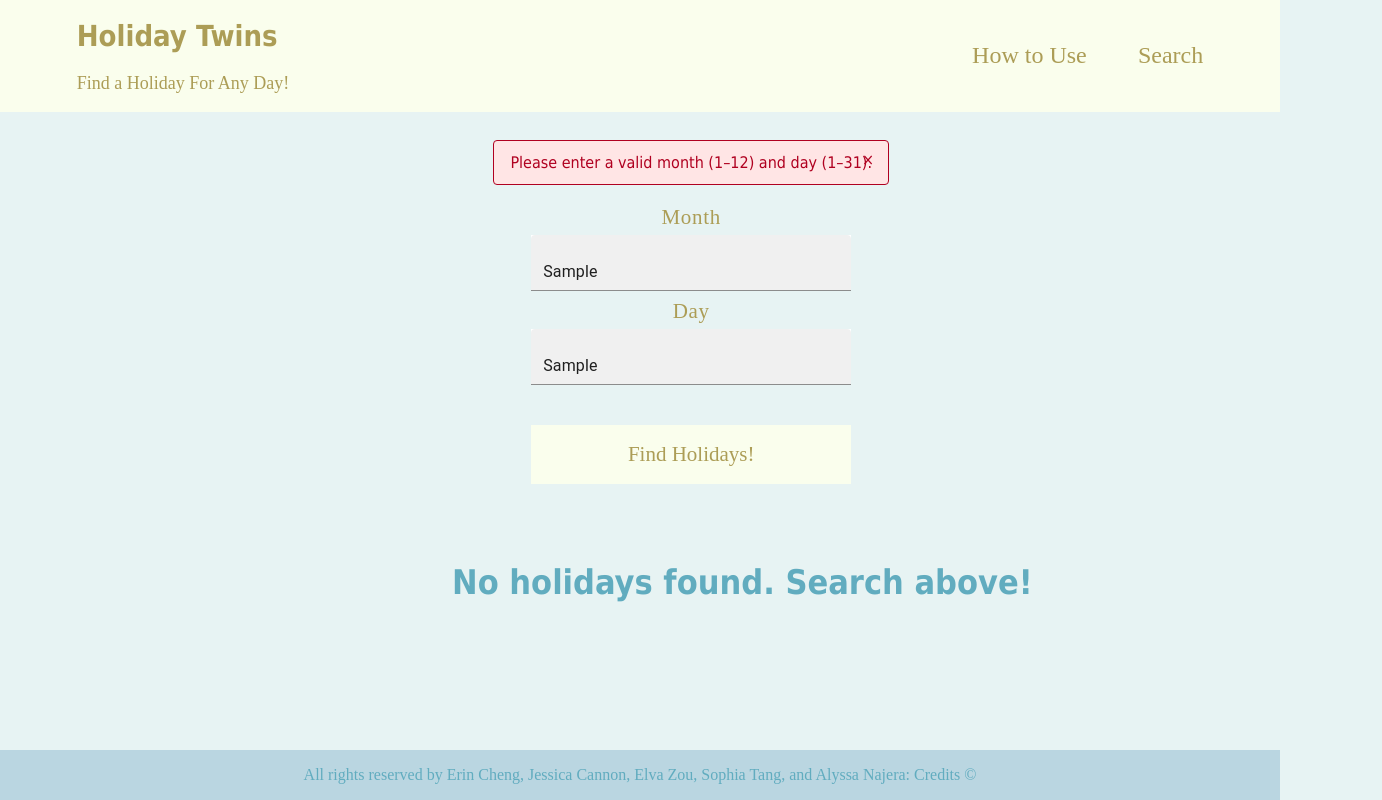
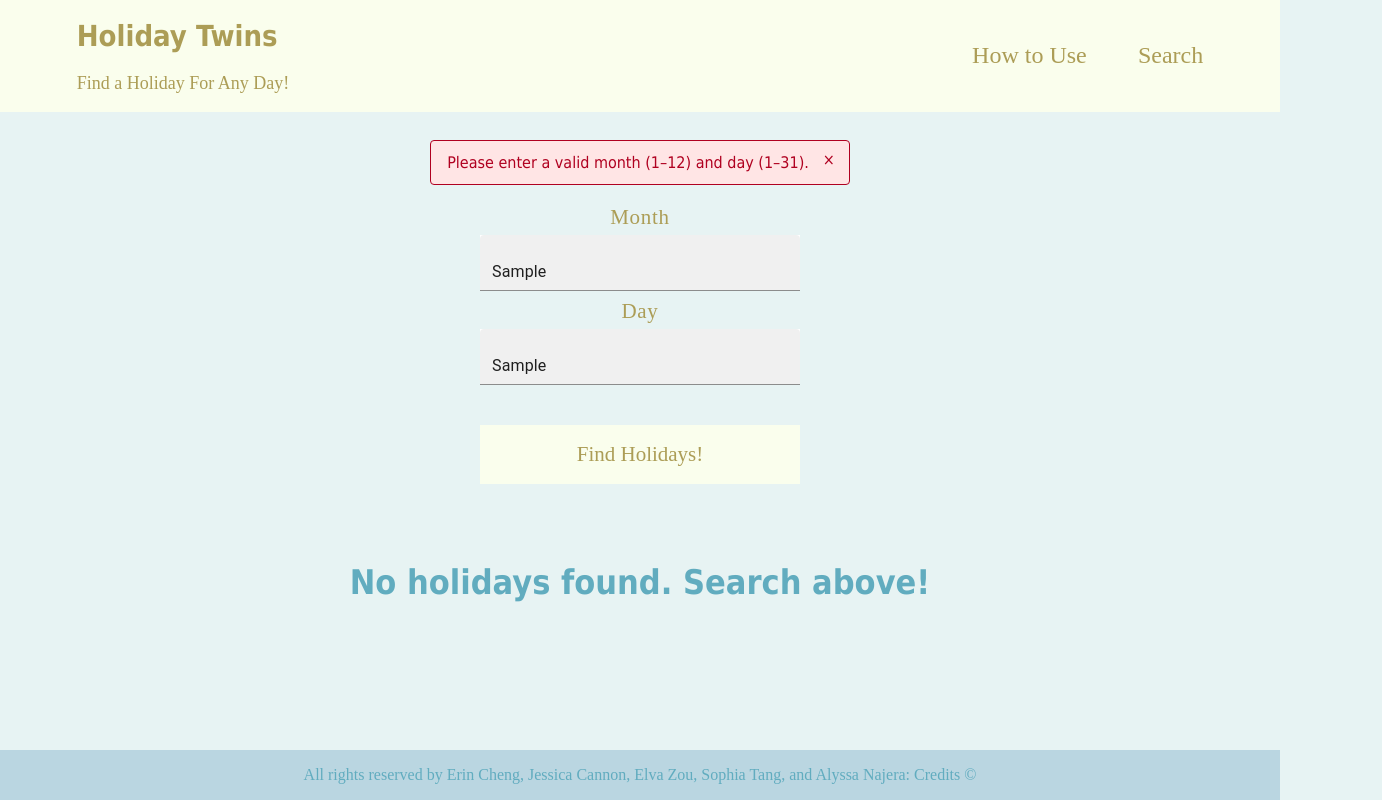
Before and after one commit to jrcann11/cs391-final-project, a Next.js app: page /search in a window 1280 px wide. Both pictures are taken after typing "Sample", "Sample" into the empty fields and a click on the button "Find Holidays!". Shown: the whole page, 1382 px wide, since content can reach past the window. Built offline with nearby package versions, Linux system fonts and the light colour scheme.

Commit message:
Small edits

```diff
--- a/app/components/ErrorMessage.tsx
+++ b/app/components/ErrorMessage.tsx
@@ -1,27 +1,30 @@
-"use client";
+// Purpose: Make an error message that pops up when the entered dates are invalid.
+// Created by: Erin Cheng
+
+"use client"; // Ensures this component is treated as a client component in Next.js
 
 import React from 'react';
 import styled from 'styled-components';
 
-
+// Define the props expected by the ErrorMessage component
 interface ErrorMessageProps {
-    message: string;
-    onClose?: () => void;
+    message: string; // The error message text to display
+    onClose?: () => void; // Optional callback to close/dismiss the error message
 }
 
-
+// Styled component for the error message container
 const ErrorContainer = styled.div`
    background-color: #ffe5e5;
    color: #b00020;
    border: 1px solid #b00020;
    border-radius: 4px;
-   padding: 12px 16px;
+   padding: 12px 40px 12px 16px;
    margin: 12px 0;
    position: relative;
    font-family: Tahoma, serif;
 `;
 
-
+// Styled component for the close ("×") button
 const CloseButton = styled.button`
    position: absolute;
    right: 8px;
@@ -34,7 +37,9 @@ const CloseButton = styled.button`
    font-family: Tahoma, serif;
 `;
 
-
+// Functional component to render an error message with an optional close button
+// Display the error message. If onClose is provided, render the close button
+// Includes unicode multiplication sign for close.
 const ErrorMessage: React.FC<ErrorMessageProps> = ({ message, onClose }) => (
     <ErrorContainer>
         <span>{message}</span>
@@ -46,5 +51,5 @@ const ErrorMessage: React.FC<ErrorMessageProps> = ({ message, onClose }) => (
     </ErrorContainer>
 );
 
-
+// Export the component for use elsewhere
 export default ErrorMessage;
--- a/app/components/HolidayDisplay.tsx
+++ b/app/components/HolidayDisplay.tsx
@@ -8,7 +8,7 @@ type HolidayDisplayProps = {
 };
 
 const StyledMain = styled.div`
-    width: 100%;
+    width: auto;
     background-color: #E7F3F3;
     padding: 2vh 4vw;
     display: flex;
--- a/app/search/page.tsx
+++ b/app/search/page.tsx
@@ -9,7 +9,7 @@ import ErrorMessage from "../components/ErrorMessage";
 import GlobalStyle from "@/app/components/GlobalStyle";
 
 const StyledMain = styled.div`
-    width: 100%;
+    width: auto;
     background-color: #E7F3F3;
     flex: 1;
     padding: 2vh 4vw;
```
